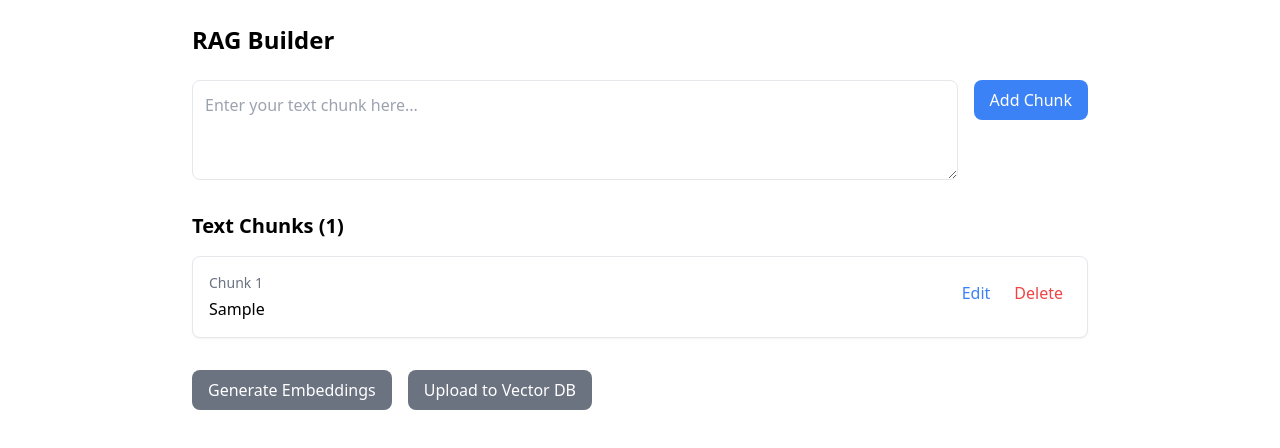
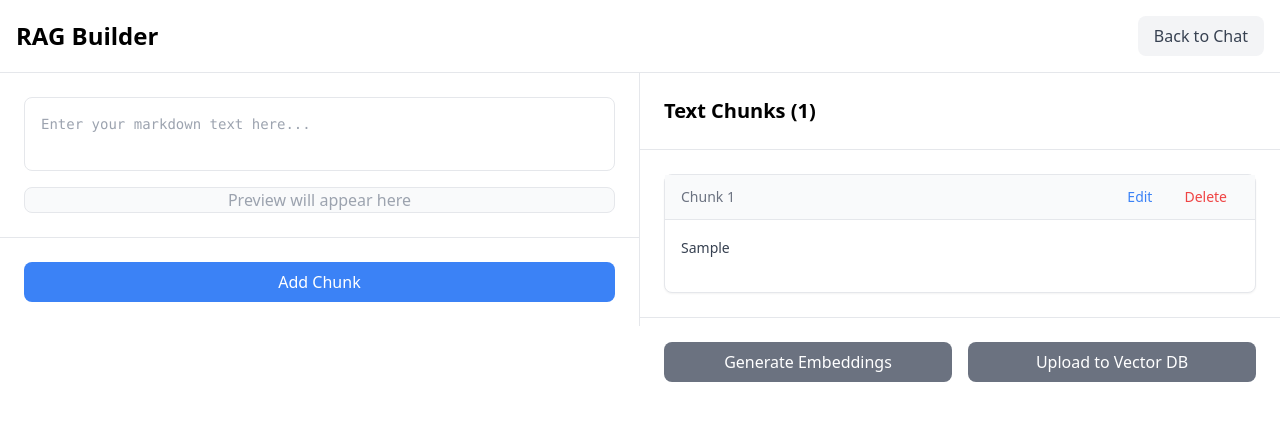
Before and after one commit to IshaanChamoli/crustdata, a Next.js app: page /rag-builder in a window 1280 px wide. Both pictures are taken after typing "Sample" into the empty fields and a click on the button "Add Chunk". Shown: the top 448 px of the page. Built offline with nearby package versions, Linux system fonts and the light colour scheme.

Commit message:
Rag builder format

```diff
--- a/package.json
+++ b/package.json
@@ -16,9 +16,11 @@
   },
   "devDependencies": {
     "@eslint/eslintrc": "^3",
+    "@tailwindcss/typography": "^0.5.15",
     "eslint": "^9",
     "eslint-config-next": "15.1.3",
     "postcss": "^8",
+    "react-markdown": "^9.0.1",
     "tailwindcss": "^3.4.1"
   }
 }
--- a/src/app/api/chat/route.js
+++ b/src/app/api/chat/route.js
@@ -9,13 +9,14 @@ export async function POST(request) {
     const { messages } = await request.json();
 
     const response = await openai.chat.completions.create({
-      model: "gpt-3.5-turbo",
+      model: "gpt-4-turbo-preview",
       messages: messages.map(msg => ({
         role: msg.role === 'bot' ? 'assistant' : msg.role,
         content: msg.content
       })),
       temperature: 0.7,
-      max_tokens: 500,
+      max_tokens: 1000,
+      stream: false,
     });
 
     return Response.json({
--- a/src/app/rag-builder/page.js
+++ b/src/app/rag-builder/page.js
@@ -1,5 +1,7 @@
 'use client';
 import { useState } from 'react';
+import ReactMarkdown from 'react-markdown';
+import Link from 'next/link';
 
 export default function RAGBuilder() {
   const [chunks, setChunks] = useState([]);
@@ -10,13 +12,11 @@ export default function RAGBuilder() {
     if (!currentChunk.trim()) return;
 
     if (editingIndex !== null) {
-      // Edit existing chunk
       const newChunks = [...chunks];
       newChunks[editingIndex] = currentChunk;
       setChunks(newChunks);
       setEditingIndex(null);
     } else {
-      // Add new chunk
       setChunks([...chunks, currentChunk]);
     }
     setCurrentChunk('');
@@ -36,84 +36,166 @@ export default function RAGBuilder() {
   };
 
   return (
-    <div className="min-h-screen p-6">
-      <div className="max-w-4xl mx-auto">
-        <h1 className="text-2xl font-bold mb-6">RAG Builder</h1>
+    <div className="min-h-screen flex flex-col">
+      {/* Header */}
+      <div className="border-b p-4 flex justify-between items-center bg-white">
+        <h1 className="text-2xl font-bold">RAG Builder</h1>
+        <Link
+          href="/"
+          className="px-4 py-2 bg-gray-100 text-gray-700 rounded-lg hover:bg-gray-200 transition-colors"
+        >
+          Back to Chat
+        </Link>
+      </div>
 
-        {/* Input Section */}
-        <div className="mb-8">
-          <div className="flex gap-4 mb-2">
+      {/* Main Content */}
+      <div className="flex-1 flex overflow-hidden">
+        {/* Left Side - Input */}
+        <div className="w-1/2 border-r flex flex-col h-full">
+          <div className="flex-1 flex flex-col p-6 min-h-0">
+            {/* Input Area - Fixed Height */}
+            <div className="h-1/2 flex flex-col gap-4 mb-4">
               <textarea
                 value={currentChunk}
                 onChange={(e) => setCurrentChunk(e.target.value)}
-              placeholder="Enter your text chunk here..."
-              className="flex-1 p-3 border rounded-lg min-h-[100px] focus:outline-none focus:ring-2 focus:ring-blue-500"
+                placeholder="Enter your markdown text here..."
+                className="flex-1 p-4 border rounded-lg font-mono text-sm focus:outline-none focus:ring-2 focus:ring-blue-500 resize-none"
               />
+            </div>
+
+            {/* Preview Area - Scrollable */}
+            <div className="flex-1 min-h-0">
+              {currentChunk ? (
+                <div className="h-full border rounded-lg bg-gray-50 flex flex-col">
+                  <div className="p-3 border-b bg-gray-50 text-sm text-gray-500">
+                    Preview:
+                  </div>
+                  <div className="flex-1 overflow-auto p-4">
+                    <ReactMarkdown
+                      className="prose prose-sm max-w-none"
+                      components={{
+                        h1: ({node, ...props}) => <h1 className="text-xl font-bold mb-4" {...props} />,
+                        h2: ({node, ...props}) => <h2 className="text-lg font-bold mb-3" {...props} />,
+                        h3: ({node, ...props}) => <h3 className="text-md font-bold mb-2" {...props} />,
+                        p: ({node, ...props}) => <p className="mb-4" {...props} />,
+                        ul: ({node, ...props}) => <ul className="list-disc pl-4 mb-4" {...props} />,
+                        ol: ({node, ...props}) => <ol className="list-decimal pl-4 mb-4" {...props} />,
+                        li: ({node, ...props}) => <li className="mb-1" {...props} />,
+                        code: ({node, inline, ...props}) =>
+                          inline ? (
+                            <code className="bg-gray-100 rounded px-1 py-0.5 text-sm" {...props} />
+                          ) : (
+                            <code className="block bg-gray-100 rounded p-2 overflow-x-auto text-sm my-2" {...props} />
+                          ),
+                      }}
+                    >
+                      {currentChunk}
+                    </ReactMarkdown>
+                  </div>
+                </div>
+              ) : (
+                <div className="h-full border rounded-lg bg-gray-50 flex items-center justify-center text-gray-400">
+                  Preview will appear here
+                </div>
+              )}
+            </div>
+          </div>
+
+          {/* Button Area - Fixed at Bottom */}
+          <div className="p-6 border-t bg-white">
             <button
               onClick={handleAddChunk}
-              className="px-4 py-2 bg-blue-500 text-white rounded-lg hover:bg-blue-600 h-fit"
+              className="w-full px-6 py-2 bg-blue-500 text-white rounded-lg hover:bg-blue-600 transition-colors"
             >
               {editingIndex !== null ? 'Update Chunk' : 'Add Chunk'}
             </button>
           </div>
         </div>
 
-        {/* Chunks Display */}
+        {/* Right Side - Chunks Display (Scrollable) */}
+        <div className="w-1/2 flex flex-col h-full overflow-hidden">
+          <div className="p-6 border-b bg-white">
+            <h2 className="text-xl font-semibold">Text Chunks ({chunks.length})</h2>
+          </div>
+
+          <div className="flex-1 overflow-auto p-6">
             <div className="space-y-4">
-          <h2 className="text-xl font-semibold mb-4">Text Chunks ({chunks.length})</h2>
               {chunks.map((chunk, index) => (
                 <div
                   key={index}
-              className="p-4 border rounded-lg bg-white shadow-sm hover:shadow-md transition-shadow"
+                  className="border rounded-lg bg-white shadow-sm hover:shadow-md transition-shadow"
                 >
-              <div className="flex justify-between items-start gap-4">
-                <div className="flex-1">
-                  <div className="text-sm text-gray-500 mb-1">Chunk {index + 1}</div>
-                  <div className="whitespace-pre-wrap">{chunk}</div>
-                </div>
+                  <div className="border-b bg-gray-50 px-4 py-2 flex justify-between items-center">
+                    <div className="text-sm text-gray-500">Chunk {index + 1}</div>
                     <div className="flex gap-2">
                       <button
                         onClick={() => handleEditChunk(index)}
-                    className="p-2 text-blue-500 hover:bg-blue-50 rounded"
+                        className="px-3 py-1 text-sm text-blue-500 hover:bg-blue-50 rounded"
                       >
                         Edit
                       </button>
                       <button
                         onClick={() => handleDeleteChunk(index)}
-                    className="p-2 text-red-500 hover:bg-red-50 rounded"
+                        className="px-3 py-1 text-sm text-red-500 hover:bg-red-50 rounded"
                       >
                         Delete
                       </button>
                     </div>
+                  </div>
+                  <div className="p-4">
+                    <ReactMarkdown
+                      className="prose prose-sm max-w-none"
+                      components={{
+                        h1: ({node, ...props}) => <h1 className="text-xl font-bold mb-4" {...props} />,
+                        h2: ({node, ...props}) => <h2 className="text-lg font-bold mb-3" {...props} />,
+                        h3: ({node, ...props}) => <h3 className="text-md font-bold mb-2" {...props} />,
+                        p: ({node, ...props}) => <p className="mb-4" {...props} />,
+                        ul: ({node, ...props}) => <ul className="list-disc pl-4 mb-4" {...props} />,
+                        ol: ({node, ...props}) => <ol className="list-decimal pl-4 mb-4" {...props} />,
+                        li: ({node, ...props}) => <li className="mb-1" {...props} />,
+                        code: ({node, inline, ...props}) =>
+                          inline ? (
+                            <code className="bg-gray-100 rounded px-1 py-0.5 text-sm" {...props} />
+                          ) : (
+                            <code className="block bg-gray-100 rounded p-2 overflow-x-auto text-sm my-2" {...props} />
+                          ),
+                      }}
+                    >
+                      {chunk}
+                    </ReactMarkdown>
                   </div>
                 </div>
               ))}
 
               {chunks.length === 0 && (
                 <div className="text-center text-gray-500 py-8">
-              No chunks added yet. Start by adding some text above.
+                  No chunks added yet. Start by adding some markdown text on the left.
                 </div>
               )}
             </div>
+          </div>
 
-        {/* Action Buttons (for future implementation) */}
-        <div className="mt-8 flex gap-4">
+          {/* Action Buttons - Fixed at Bottom */}
+          {chunks.length > 0 && (
+            <div className="p-6 border-t bg-white">
+              <div className="flex gap-4">
                 <button
-            className="px-4 py-2 bg-gray-500 text-white rounded-lg hover:bg-gray-600 disabled:opacity-50"
-            disabled={chunks.length === 0}
+                  className="flex-1 px-4 py-2 bg-gray-500 text-white rounded-lg hover:bg-gray-600 disabled:opacity-50 transition-colors"
                   onClick={() => alert('Generate Embeddings functionality coming soon!')}
                 >
                   Generate Embeddings
                 </button>
                 <button
-            className="px-4 py-2 bg-gray-500 text-white rounded-lg hover:bg-gray-600 disabled:opacity-50"
-            disabled={chunks.length === 0}
+                  className="flex-1 px-4 py-2 bg-gray-500 text-white rounded-lg hover:bg-gray-600 disabled:opacity-50 transition-colors"
                   onClick={() => alert('Upload to Vector DB functionality coming soon!')}
                 >
                   Upload to Vector DB
                 </button>
               </div>
             </div>
+          )}
+        </div>
+      </div>
     </div>
   );
 }
--- a/tailwind.config.mjs
+++ b/tailwind.config.mjs
@@ -22,5 +22,7 @@ export default {
       },
     },
   },
-  plugins: [],
+  plugins: [
+    require('@tailwindcss/typography'),
+  ],
 };
```
Also changed, not shown: 1 other file (tests, documents, lock files or other folders). Lines whose indentation alone changed are shown as unchanged.
